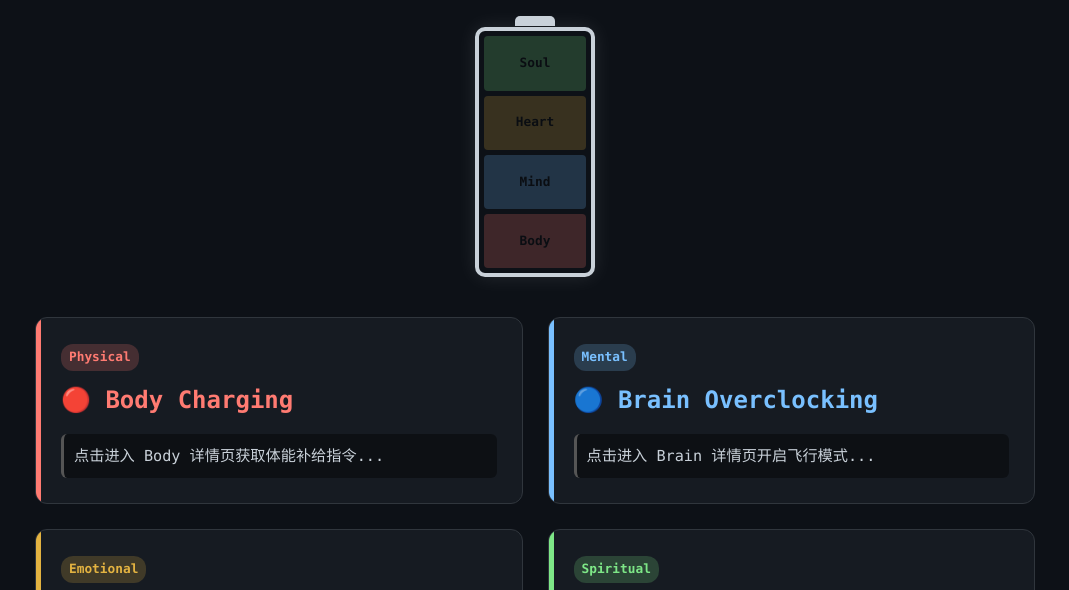
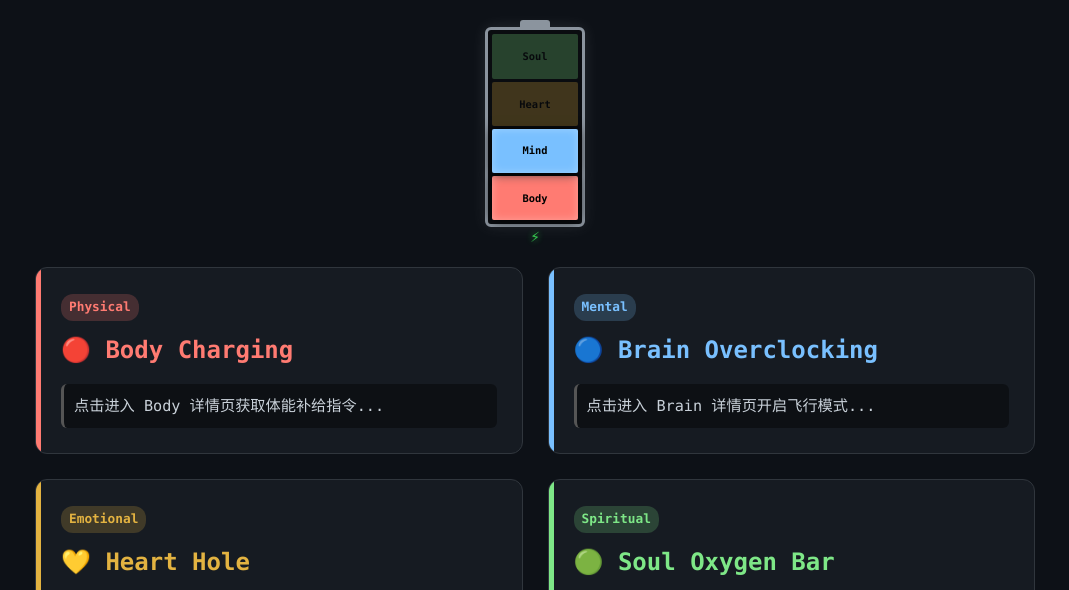
Before and after one commit to findbaicha/energy_supply, a plain HTML site: page index.html in a window 1280 px wide. Shown: the part 205-795 px from the top of the page, without its empty margins (105-1174 px from the left). Drawn offline with Linux system fonts and the light colour scheme.

Commit message:
Update index.html

```diff
--- a/index.html
+++ b/index.html
@@ -73,65 +73,147 @@
             letter-spacing: 2px;
         }
 
-        /* 电池容器 */
+        /* ===== 电池容器 - 相机充电器风格 ===== */
+        .battery-wrapper {
+            display: flex;
+            justify-content: center;
+            margin-bottom: 40px;
+        }
+
         .battery-container {
-            width: 120px;
-            height: 250px;
-            border: 4px solid var(--text-main);
-            border-radius: 10px;
+            width: 100px;
+            height: 200px;
+            border: 3px solid #8b949e;
+            border-radius: 6px;
             position: relative;
-            margin: 0 auto 40px auto;
             display: flex;
-            flex-direction: column-reverse; /* 从底向上堆叠 */
-            padding: 5px;
-            gap: 5px;
-            box-shadow: 0 0 20px rgba(255, 255, 255, 0.1);
+            flex-direction: column-reverse;
+            padding: 4px;
+            gap: 3px;
+            background-color: #0a0c10;
+            box-shadow: 0 0 15px rgba(255, 255, 255, 0.1);
         }
 
         .battery-container::before {
             content: '';
             position: absolute;
-            top: -15px;
+            top: -10px;
             left: 50%;
             transform: translateX(-50%);
-            width: 40px;
-            height: 10px;
-            background-color: var(--text-main);
-            border-radius: 5px 5px 0 0;
+            width: 30px;
+            height: 8px;
+            background-color: #8b949e;
+            border-radius: 3px 3px 0 0;
+        }
+
+        /* 电池外壳上的充电指示灯 */
+        .battery-container::after {
+            content: '⚡';
+            position: absolute;
+            bottom: -25px;
+            left: 50%;
+            transform: translateX(-50%);
+            color: var(--term-green);
+            font-size: 1rem;
+            opacity: 0;
+            animation: chargeBlink 1.5s infinite;
+        }
+
+        @keyframes chargeBlink {
+            0%, 100% { opacity: 0.3; }
+            50% { opacity: 1; text-shadow: 0 0 8px var(--term-green); }
         }
 
         .battery-level {
             width: 100%;
             flex: 1;
-            border-radius: 4px;
-            opacity: 0.2; /* 默认非活跃状态 */
-            transition: all 0.2s ease;
+            border-radius: 2px;
             display: flex;
             align-items: center;
             justify-content: center;
             font-weight: bold;
             color: #000;
-            font-size: 0.8rem;
+            font-size: 0.65rem;
+            background-color: #1a1f26;
+            opacity: 0.25;
+            transition: none;
+            position: relative;
+            overflow: hidden;
         }
 
-        /* 新的逐格堆叠充电动画：仅在非 manual 模式下 */
-        .battery-container:not(.manual-mode) .battery-level {
-            animation: stackCharging 5s infinite ease-in-out;
+        /* 相机充电器逐格堆叠效果 */
+        .battery-level {
+            animation: none !important;
         }
 
-        /* 设置每格的动画延迟，实现依次亮起 */
-        .battery-level:nth-child(1) { animation-delay: 0s; }
-        .battery-level:nth-child(2) { animation-delay: 1s; }
-        .battery-level:nth-child(3) { animation-delay: 2s; }
-        .battery-level:nth-child(4) { animation-delay: 3s; }
+        /* 第一格（底部/Body）- 最先亮，保持常亮 */
+        .battery-level:nth-child(1) {
+            animation: chargeCell1 4s infinite !important;
+        }
+        /* 第二格（Mind）- 第二亮，保持常亮 */
+        .battery-level:nth-child(2) {
+            animation: chargeCell2 4s infinite !important;
+        }
+        /* 第三格（Heart）- 第三亮，保持常亮 */
+        .battery-level:nth-child(3) {
+            animation: chargeCell3 4s infinite !important;
+        }
+        /* 第四格（顶部/Soul）- 最后亮，保持常亮 */
+        .battery-level:nth-child(4) {
+            animation: chargeCell4 4s infinite !important;
+        }
 
-        /* 关键帧：从不亮到全亮，保持一段时间后重置 */
-        @keyframes stackCharging {
-            0% { opacity: 0.2; box-shadow: none; color: #000; }
-            /* 在各自的延迟时间点到达后，迅速变为活跃状态并保持 */
-            5%, 75% { opacity: 1; box-shadow: 0 0 10px currentColor; color: #fff; }
-            /* 周期结束前统一重置，准备开始下一轮堆叠 */
-            85%, 100% { opacity: 0.2; box-shadow: none; color: #000; }
+        /* 第1格：0%时暗，5%时亮起，之后一直保持高光 */
+        @keyframes chargeCell1 {
+            0%, 4% {
+                opacity: 0.25;
+                box-shadow: none;
+            }
+            5%, 100% {
+                opacity: 1;
+                box-shadow: 0 0 12px currentColor, inset 0 0 8px rgba(255,255,255,0.3);
+            }
+        }
+
+        /* 第2格：0%-24%暗，25%时亮起，之后保持高光 */
+        @keyframes chargeCell2 {
+            0%, 24% {
+                opacity: 0.25;
+                box-shadow: none;
+            }
+            25%, 100% {
+                opacity: 1;
+                box-shadow: 0 0 12px currentColor, inset 0 0 8px rgba(255,255,255,0.3);
+            }
+        }
+
+        /* 第3格：0%-49%暗，50%时亮起，之后保持高光 */
+        @keyframes chargeCell3 {
+            0%, 49% {
+                opacity: 0.25;
+                box-shadow: none;
+            }
+            50%, 100% {
+                opacity: 1;
+                box-shadow: 0 0 12px currentColor, inset 0 0 8px rgba(255,255,255,0.3);
+            }
+        }
+
+        /* 第4格：0%-74%暗，75%时亮起，之后保持高光 */
+        @keyframes chargeCell4 {
+            0%, 74% {
+                opacity: 0.25;
+                box-shadow: none;
+            }
+            75%, 100% {
+                opacity: 1;
+                box-shadow: 0 0 12px currentColor, inset 0 0 8px rgba(255,255,255,0.3);
+            }
+        }
+
+        /* 悬停时取消动画，保持手动控制 */
+        .battery-container.manual-mode .battery-level {
+            animation: none !important;
         }
 
         /* 磁贴网格 */
@@ -234,11 +316,14 @@
 
     <h1 class="main-title">5LW 专属能量补给站</h1>
 
-    <div class="battery-container" id="main-battery">
-        <div class="battery-level" style="background-color: var(--body-red);" id="bat-body">Body</div>
-        <div class="battery-level" style="background-color: var(--mind-blue);" id="bat-mind">Mind</div>
-        <div class="battery-level" style="background-color: var(--heart-yellow);" id="bat-heart">Heart</div>
-        <div class="battery-level" style="background-color: var(--soul-green);" id="bat-soul">Soul</div>
+    <!-- 电池容器 - 相机充电器风格 -->
+    <div class="battery-wrapper">
+        <div class="battery-container" id="main-battery">
+            <div class="battery-level" style="background-color: var(--body-red);" id="bat-body">Body</div>
+            <div class="battery-level" style="background-color: var(--mind-blue);" id="bat-mind">Mind</div>
+            <div class="battery-level" style="background-color: var(--heart-yellow);" id="bat-heart">Heart</div>
+            <div class="battery-level" style="background-color: var(--soul-green);" id="bat-soul">Soul</div>
+        </div>
     </div>
 
     <div class="grid-container">
@@ -270,11 +355,7 @@
     <div class="footer">
         Powered by Youth-OS | 习惯7：不断更新 —— 及时为自己输入 sudo apt --update
     </div>
-<!--
-            [=====================] 100% Complete!<br>
-            admin@Youth-OS:~$ reboot<br>
-            SYSTEM REBOOTING...
--->
+
     <script>
         const textToType = "admin@Youth-OS:~$ sudo apt install --update\n[==========================================] 100% Complete!\nadmin@Youth-OS:~$ sudo apt install habit7\n[==========================================] 100% Complete!\nadmin@Youth-OS:~$ reboot\nSYSTEM REBOOTING...\n";
         const typewriterElement = document.getElementById('typewriter');
@@ -305,13 +386,13 @@
             if (isHovering) {
                 batteryContainer.classList.add('manual-mode');
                 batElement.style.opacity = '1';
-                batElement.style.boxShadow = `0 0 15px ${batElement.style.backgroundColor}`;
+                batElement.style.boxShadow = `0 0 15px ${batElement.style.backgroundColor}, inset 0 0 8px rgba(255,255,255,0.3)`;
                 batElement.style.color = '#fff';
             } else {
                 batteryContainer.classList.remove('manual-mode');
-                batElement.style.opacity = '0.2';
-                batElement.style.boxShadow = 'none';
-                batElement.style.color = '#000';
+                batElement.style.opacity = '';
+                batElement.style.boxShadow = '';
+                batElement.style.color = '';
             }
         }
 
```
